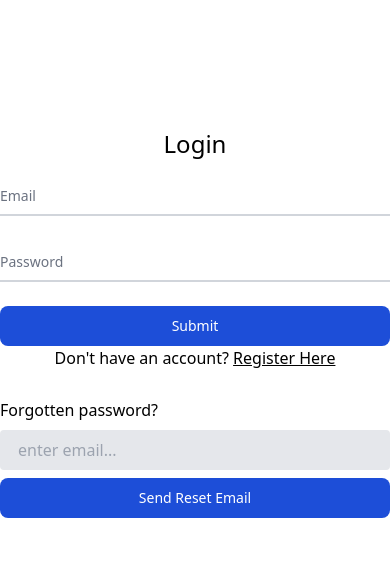
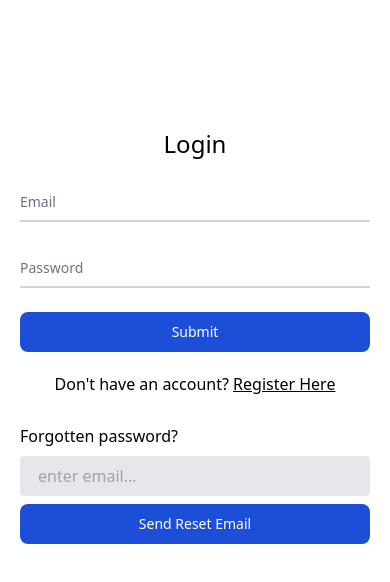
Before and after one commit to ThomasVirgo/camberwell-newsletter-frontend, a React (Create React App) app: page /login in a window 390 px wide. Shown: the top 582 px of the page. Built offline with nearby package versions, Linux system fonts and the light colour scheme; no server answers.

Commit message:
reduce with of login and register forms on mobile

```diff
--- a/src/App.js
+++ b/src/App.js
@@ -12,6 +12,7 @@ const App = () => {
 
       <BrowserRouter>
         <Routes>
+            <Route exact path="" element={<Login />} />
             <Route exact path="login" element={<Login />} />
             <Route exact path="login/:code" element={<ResetPassword />} />
             <Route exact path="register" element={<Register />} />
--- a/src/pages/Login/index.js
+++ b/src/pages/Login/index.js
@@ -66,6 +66,7 @@ const Login = () => {
         <>
         <h1 className="text-2xl text-center mt-32">Login</h1>
         <div className="max-w-2xl mx-auto mt-3.5">
+            <div className="m-5">
                 <form onSubmit={handleSubmit}>
                     <div className="relative z-0 mb-6 w-full group">
                     <input onChange = {handleChange} name='email' type="email" id="email" className="block py-2.5 px-0 w-full text-sm text-gray-900 bg-transparent border-0 border-b-2 border-gray-300 appearance-none dark:text-white dark:border-gray-600 dark:focus:border-blue-500 focus:outline-none focus:ring-0 focus:border-blue-600 peer" placeholder=" " required />
@@ -78,16 +79,19 @@ const Login = () => {
                     <button type="submit" className="text-white bg-blue-700 hover:bg-blue-800 focus:ring-4 focus:ring-blue-300 font-medium rounded-lg text-sm w-full sm:w-auto px-5 py-2.5 text-center dark:bg-blue-600 dark:hover:bg-blue-700 dark:focus:ring-blue-800">Submit</button>
                 </form>
             </div>
+        </div>
         <div className="w-full flex flex-row justify-center">
             <p>Don't have an account? <Link to='/register' className="underline">Register Here</Link></p>
         </div>
         <div className="w-full flex flex-row justify-center mt-2">
             <p className="text-red-700">{error}</p>
         </div>
-        <div className="max-w-2xl mx-auto mt-5 flex flex-col gap-2 justify-center">
+        <div className="max-w-2xl mx-auto mt-5">
+            <div className="m-5 flex flex-col gap-2 justify-center">
                 <p>Forgotten password?</p>
-            <input onChange={changeEmail} type="email" placeholder="enter email..." value={resetEmail} className="bg-gray-200 appearance-none border-2 border-gray-200 rounded w-full py-2 px-4 text-gray-700 leading-tight focus:outline-none focus:bg-white focus:border-purple-500" />
+                <input onChange={changeEmail} type="email" placeholder="enter email..." value={resetEmail} className="bg-gray-200 appearance-none border-2 border-gray-200 rounded w-full py-2 px-4 text-gray-900 leading-tight focus:outline-none focus:bg-white focus:border-purple-500" />
                 <button disabled={resetSent} onClick = {sendResetEmail} className="text-white bg-blue-700 hover:bg-blue-800 focus:ring-4 focus:ring-blue-300 font-medium rounded-lg text-sm w-full sm:w-auto px-5 py-2.5 text-center dark:bg-blue-600 dark:hover:bg-blue-700 dark:focus:ring-blue-800">{loading ? 'sending reset email...' : resetSent ? 'Reset Email Sent!' : 'Send Reset Email'}</button>
+            </div>
         </div>
         <div className="w-full flex flex-row justify-center mt-2">
             <p className="text-red-700">{resetError}</p>
--- a/src/pages/Register/index.js
+++ b/src/pages/Register/index.js
@@ -51,6 +51,7 @@ const Register = () => {
         <>
         <h1 className="text-2xl text-center mt-32">Register</h1>
         <div className="max-w-2xl mx-auto mt-3.5">
+            <div className="m-5">
                 <form onSubmit={handleSubmit}>
                     <div className="relative z-0 mb-6 w-full group">
                     <input value={input.email} onChange = {handleChange} name='email' type="email" id="email" className="block py-2.5 px-0 w-full text-sm text-gray-900 bg-transparent border-0 border-b-2 border-gray-300 appearance-none dark:text-white dark:border-gray-600 dark:focus:border-blue-500 focus:outline-none focus:ring-0 focus:border-blue-600 peer" placeholder=" " required />
@@ -82,6 +83,7 @@ const Register = () => {
                     }
                 </form>
             </div>
+        </div>
         <div className="w-full flex flex-row justify-center">
             <p>Already have an account? <Link to='/login' className="underline">Sign In</Link></p>
         </div>
```
Lines whose indentation alone changed are shown as unchanged.
